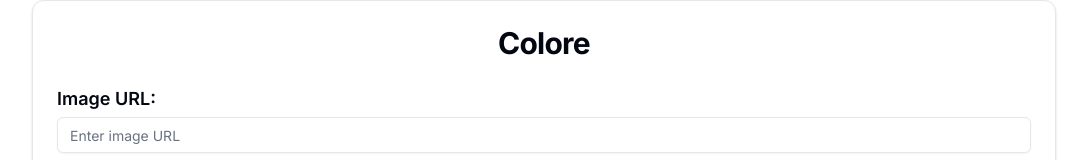
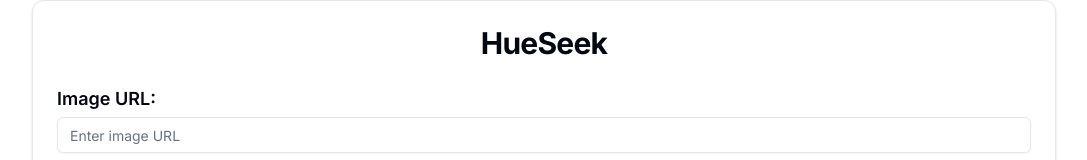
Before and after one commit to YeMyat144/colore, a Next.js app: page / in a window 1280 px wide. Shown: the top 160 px of the page, without its empty margins (96-1183 px from the left). Built offline with nearby package versions, Linux system fonts and the light colour scheme.

Commit message:
Modify name

```diff
--- a/app/page.tsx
+++ b/app/page.tsx
@@ -92,7 +92,7 @@
       <Card className="w-full max-w-5xl">
         <CardHeader>
           <CardTitle className="text-3xl font-bold text-center">
-            Colore
+            HueSeek
           </CardTitle>
         </CardHeader>
         <CardContent>
```
Also changed, not shown: app/logo.png, public/logo.png.
